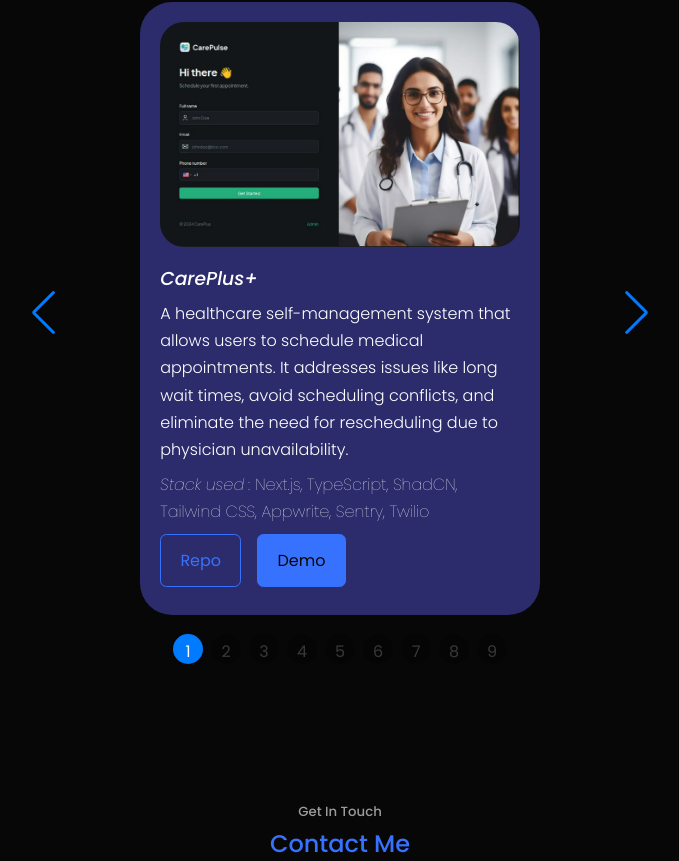
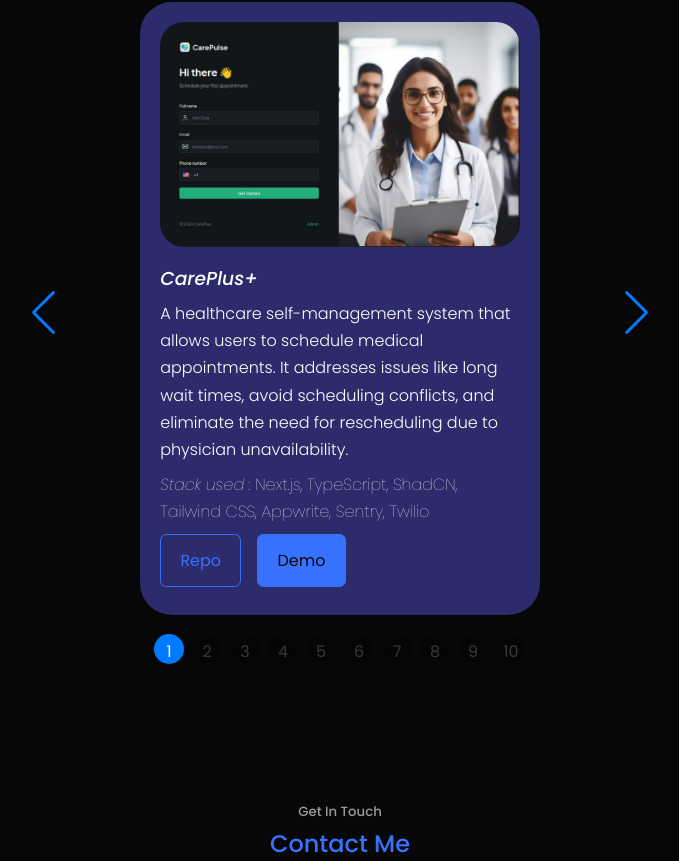
Before and after one commit to JacceyCode/jacob, a React (Vite) app: page / in a window 1280 px wide. Shown: the part 2706-3567 px from the top of the page, without its empty margins (300-979 px from the left). Built offline with nearby package versions, Linux system fonts and the light colour scheme.

Commit message:
portfolio edit - DMarketPlace

```diff
--- a/src/components/portfolio/Portfolio.jsx
+++ b/src/components/portfolio/Portfolio.jsx
@@ -12,7 +12,7 @@
 // import RENTALS from "../../assets/rentals.webp";
 import NATOURS from "../../assets/natours.webp";
 import BLOG from "../../assets/blog.webp";
-// import DMARKETPLACE from "../../assets/dmarketplace.webp";
+import DMARKETPLACE from "../../assets/dmarketplace.webp";
 import OASISMGT from "../../assets/oasis-mgt.jpeg";
 import OASISCLT from "../../assets/oasis-client.jpeg";
 import MOVIEBOX from "../../assets/moviebox.webp";
@@ -67,14 +67,14 @@
     github: "https://github.com/JacceyCode/blog-site",
     demo: "https://jacceyblog.netlify.app/",
   },
-  // {
-  //   image: DMARKETPLACE,
-  //   title: "D-MarketPlace",
-  //   desc: "An online e-commerce store incorporating a seamless payment gateway, user account management, authentication, and an intuitive cart system.",
-  //   stack: "React, Redux, Tailwind CSS, Firebase, Stripe",
-  //   github: "https://github.com/JacceyCode/themarketplace",
-  //   demo: "https://dmarketplace.netlify.app",
-  // },
+  {
+    image: DMARKETPLACE,
+    title: "D-MarketPlace",
+    desc: "An online e-commerce store incorporating a seamless payment gateway, user account management, authentication, and an intuitive cart system.",
+    stack: "React, Redux, Tailwind CSS, Firebase, Stripe",
+    github: "https://github.com/JacceyCode/themarketplace",
+    demo: "https://dmarketplace.netlify.app",
+  },
   {
     image: NATOURS,
     title: "Natours",
```
